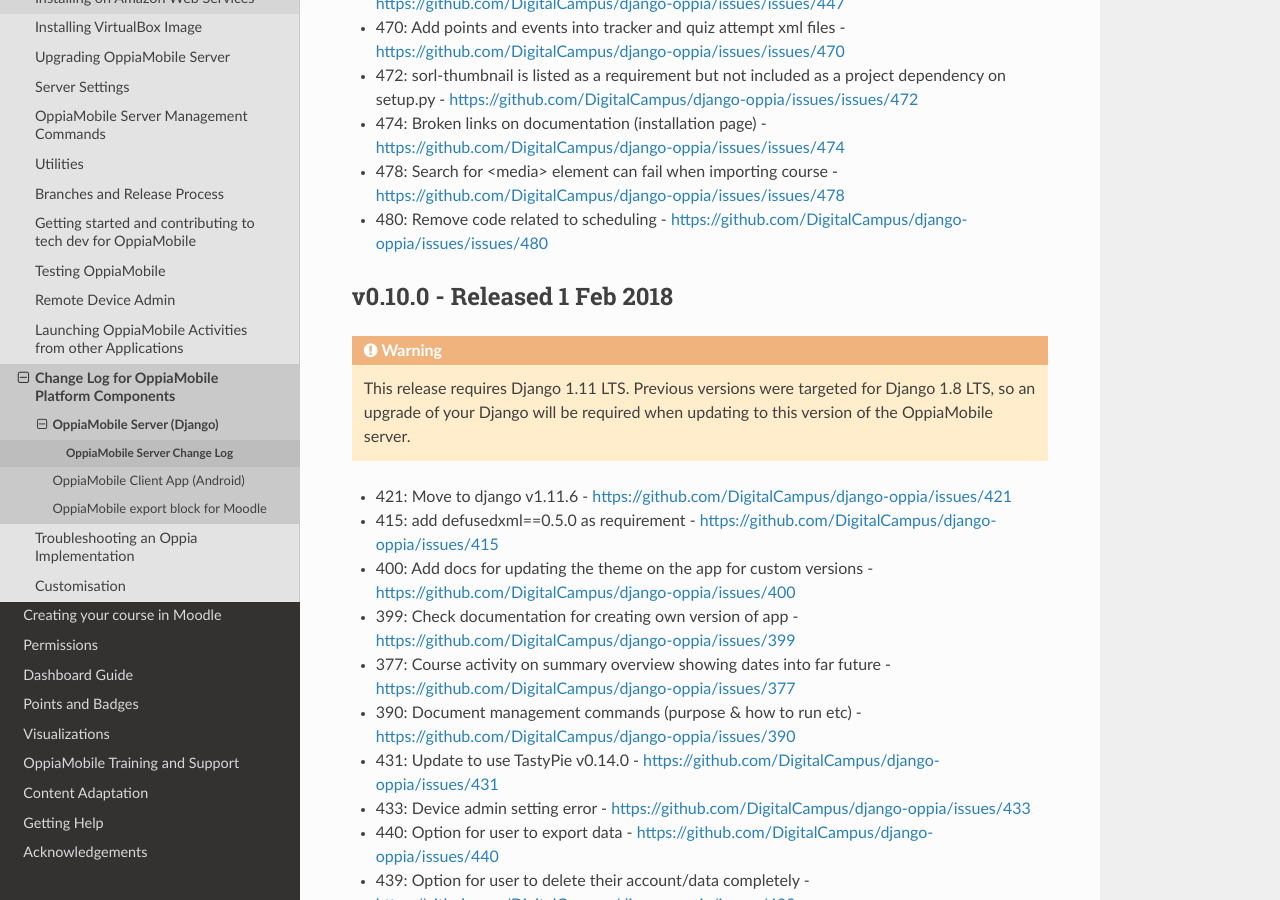
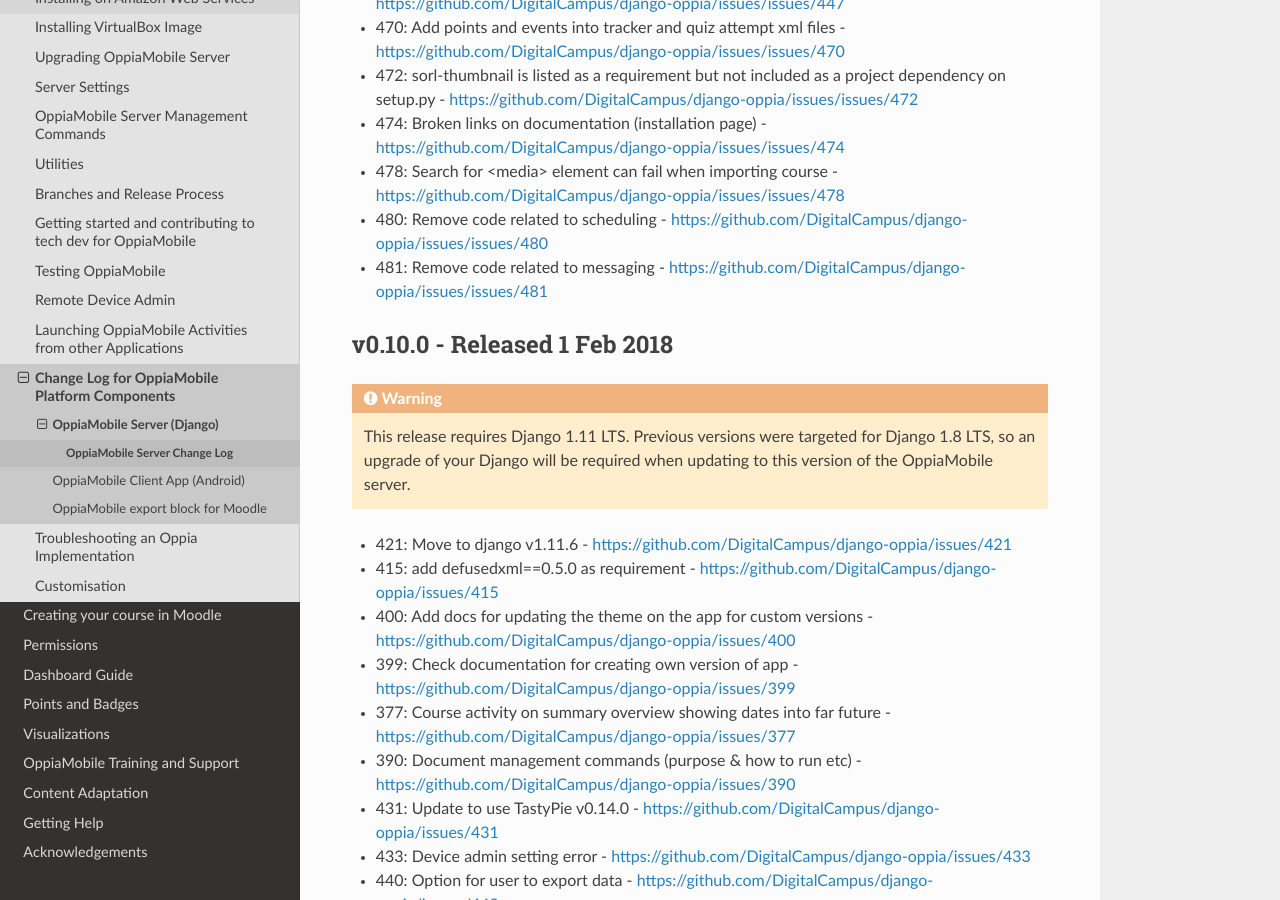
Before and after one commit to DigitalCampus/django-oppia, a Sphinx documentation site: the page built from docs/dev/changelog_server.rst, in a window 1280 px wide and 900 px high, scrolled down 1261 px. Built offline with Sphinx 7.4.7 and the Read the Docs theme 2.0.0, drawn with Linux system fonts in a browser that asks for light colours; the version number is read from the project's files by our own code.

Commit message:
update docs

```diff
--- a/docs/acknowledgements.rst
+++ b/docs/acknowledgements.rst
@@ -23,3 +23,4 @@
 * Laila Hussain - Urdu translation
 * `Lebanese Alternative Learning <http://lal.ngo>`_ - Arabic (Lebanese) translation and funding for drag and drop quizzes
 * `Last Mile Health <http://lastmilehealth.org/>`_ - Funding for additional development
+* David Gil de Gómez Pérez - technical development, performance improvements and bug fixes
--- a/docs/dev/changelog_server.rst
+++ b/docs/dev/changelog_server.rst
@@ -39,6 +39,7 @@
 * 474: Broken links on documentation (installation page) - https://github.com/DigitalCampus/django-oppia/issues/issues/474
 * 478: Search for <media> element can fail when importing course - https://github.com/DigitalCampus/django-oppia/issues/issues/478
 * 480: Remove code related to scheduling - https://github.com/DigitalCampus/django-oppia/issues/issues/480
+* 481: Remove code related to messaging - https://github.com/DigitalCampus/django-oppia/issues/issues/481
 
 .. _serverv0.10.0:
 
```
